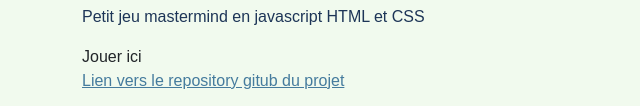
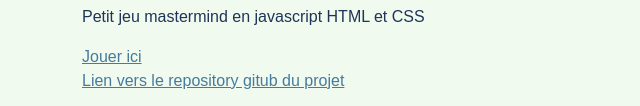
Before and after one commit to falkune/portfolio, a plain HTML site: page projects.html in a window 1280 px wide. Shown: the part 767-873 px from the top of the page, 0-640 px from the left. Drawn offline with nearby package versions, Linux system fonts and the light colour scheme.

Commit message:
modification du lien masterminde

```diff
--- a/projects.html
+++ b/projects.html
@@ -81,7 +81,8 @@
 			  <h1>Mastermindgame</h1>
 			  <p>
 			  	Petit jeu mastermind en javascript HTML et CSS
-			  	<div>Jouer ici</a>
+			  	<div>
+			  		<a href="https://falkune.github.io/mastermindgame">Jouer ici</a>
 			  	</div>
 			  	<div>
 			  		<a href="https://github.com/falkune/mastermindgame.git">Lien vers le repository gitub du projet</a>
```
